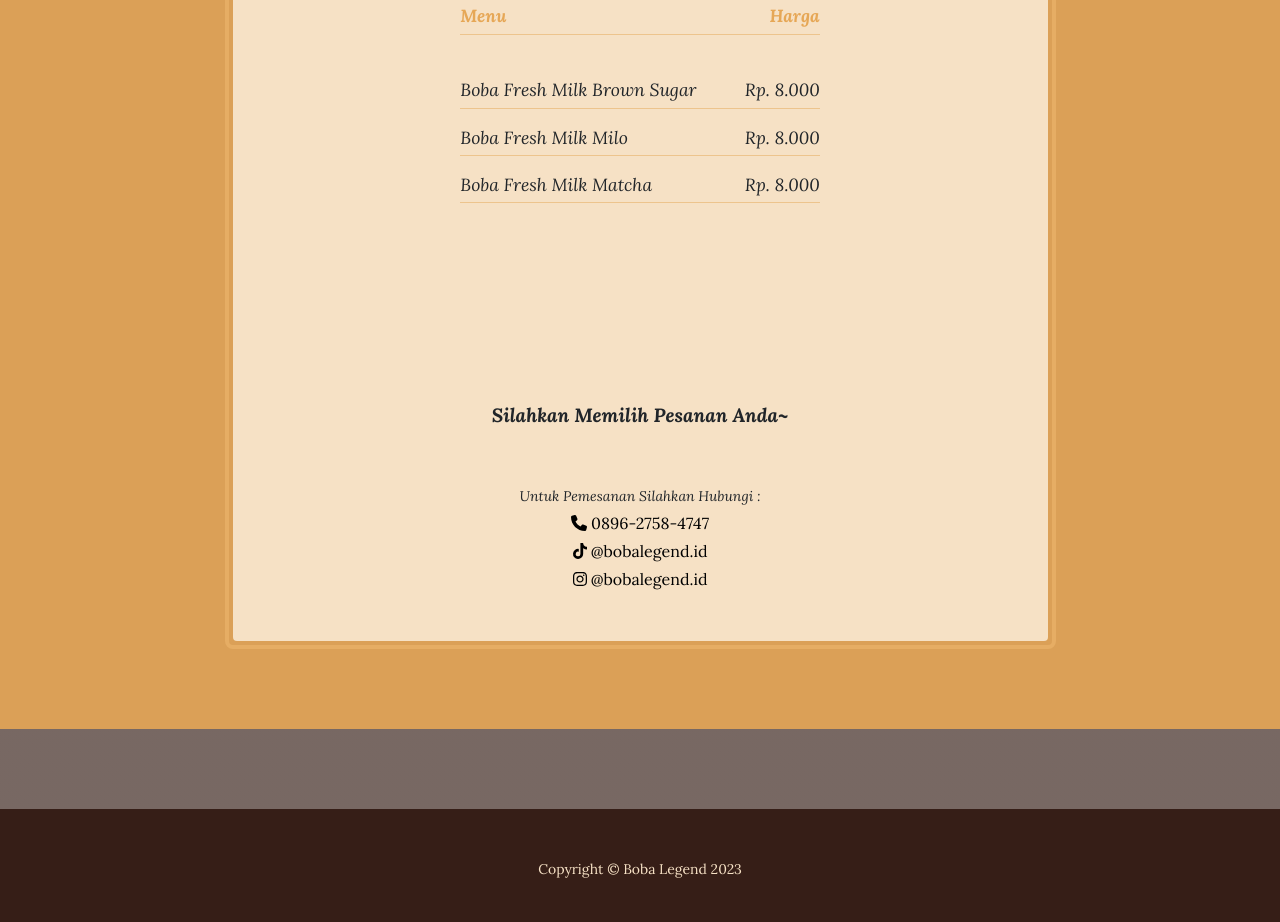
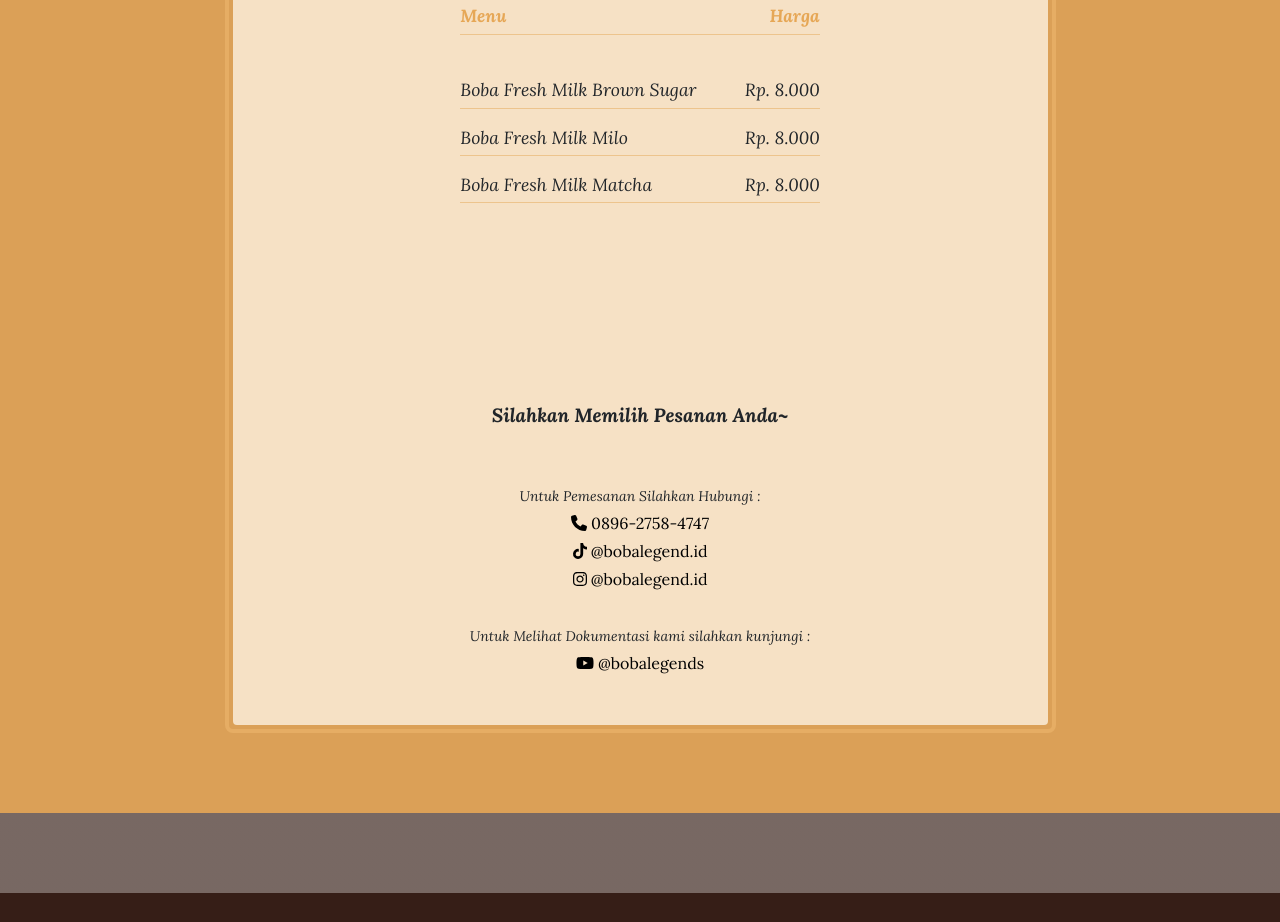
Before and after one commit to ShinigamiPW709/bobalegendid.github.io, a plain HTML site: page store.html in a window 1280 px wide. Shown: the part 697-1619 px from the top of the page. Drawn offline with nearby package versions, Linux system fonts and the light colour scheme.

Commit message:
update link

```diff
--- a/store.html
+++ b/store.html
@@ -86,7 +86,9 @@
                                 <br />
                                 <a style="color:black;text-decoration: none;" target="_blank" href="https://wa.me/+6289627584747"><i class="fa-solid fa-phone"></i> 0896-2758-4747</a><br>
                                 <a style="color:black;text-decoration: none;" target="_blank" href="https://tiktok.com/@bobalegend.id"><i class="fa-brands fa-tiktok"></i> @bobalegend.id</a><br>
-                                <a style="color:black;text-decoration: none;" target="_blank" href="https://instagram.com/bobalegend.id?igshid=ZDdkNTZiNTM="><i class="fa-brands fa-instagram"></i> @bobalegend.id</a>
+                                <a style="color:black;text-decoration: none;" target="_blank" href="https://instagram.com/bobalegend.id?igshid=ZDdkNTZiNTM="><i class="fa-brands fa-instagram"></i> @bobalegend.id</a><br><br>
+                                <small><em>Untuk Melihat Dokumentasi kami silahkan kunjungi :</em></small><br>
+                                <a style="color:black;text-decoration: none;" target="_blank" href="https://youtu.be/QVhDjfQG0s0"><i class="fa-brands fa-youtube"></i> @bobalegends</a>
                             </p>
                         </div>
                     </div>
```
